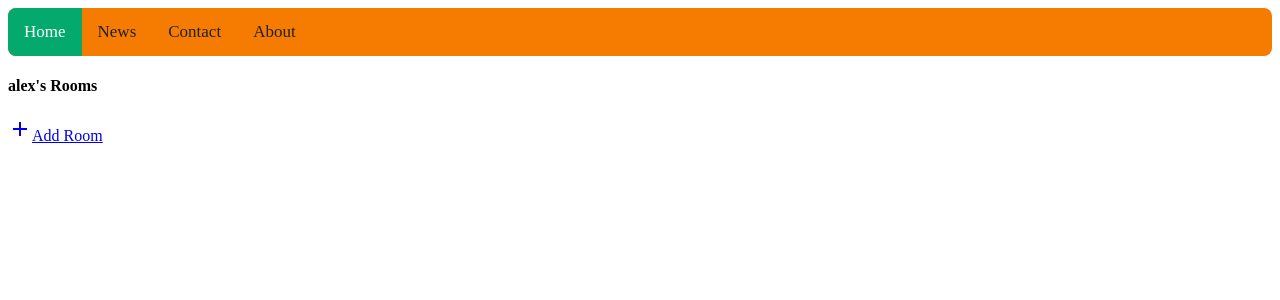
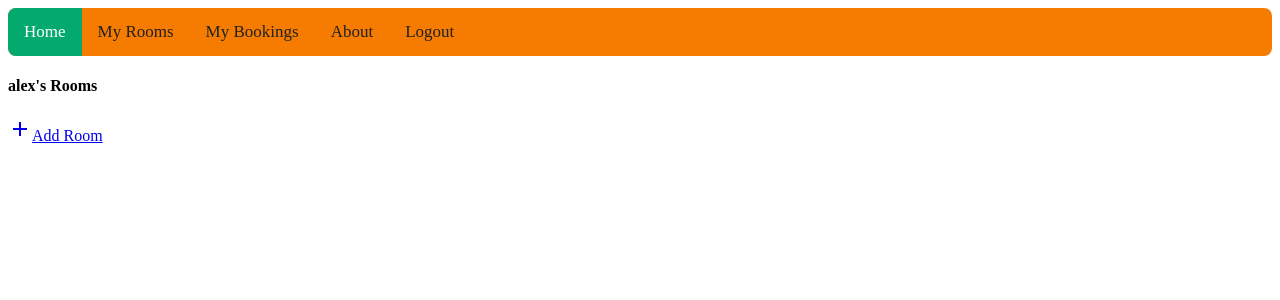
Before and after one commit to GakuruAlex/BnB, a Django app: page /hosting/view-my-rooms/ in a window 1280 px wide. Shown: the top 300 px of the page. Run offline with Django 4.2, Linux system fonts and the light colour scheme; a user stored in the database is signed in; data comes from the database, SQL or seed files in the repository.

Commit message:
navbar retouch

```diff
--- a/hosting/templates/hosting/topnav.html
+++ b/hosting/templates/hosting/topnav.html
@@ -3,8 +3,13 @@
 <link rel="stylesheet" href="{% static 'hosting/topnav.css' %}">
 
 <div class="topnav">
-    <a class="active" href="#home">Home</a>
-    <a href="#news">News</a>
-    <a href="#contact">Contact</a>
+    <a class="active" href="{% url 'hosting:dashboard'%}">Home</a>
+    <a href="{% url 'hosting:dashboard' %}">My Rooms</a>
+    <a href="{%  url 'hosting:show-my-bookings' %}">My Bookings</a>
     <a href="#about">About</a>
+    {% if request.user.is_authenticated %}
+
+    <a href="{% url 'accounts:logout' %}" id="logout">Logout</a>
+
+    {% endif %}
 </div>
```
